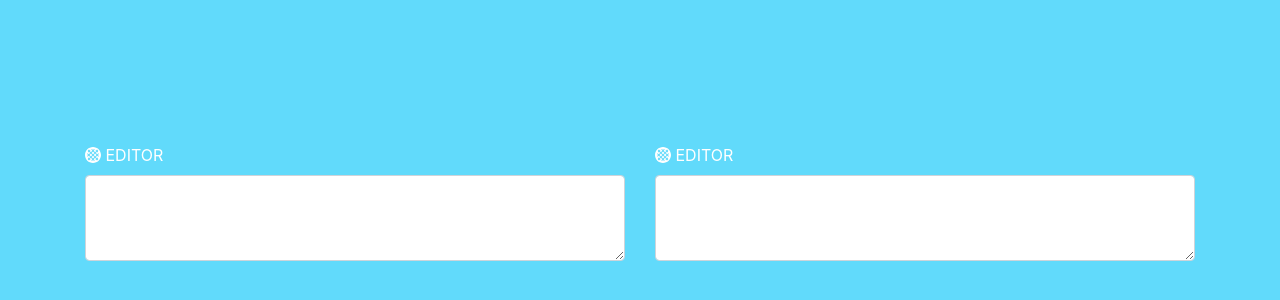
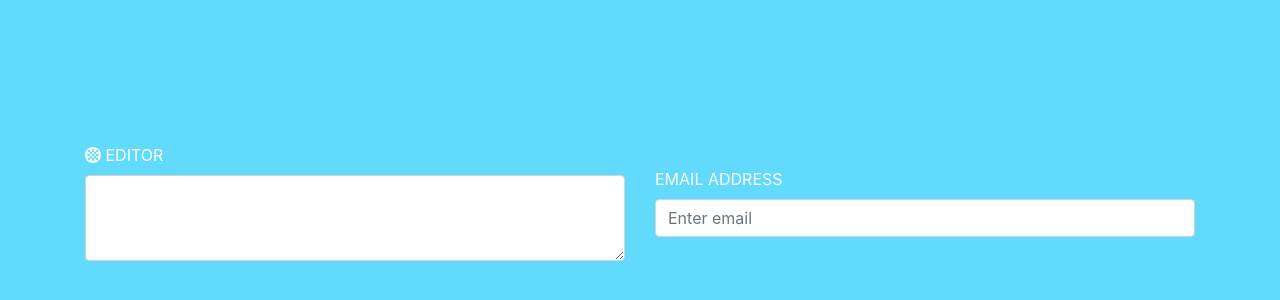
Before and after one commit to Natcancein/FreeCodeCamp, a React (Create React App) app in the folder FrontEndLibrariesProjects/markdown-previewer/: page / in a window 1280 px wide. Shown: the part 190-490 px from the top of the page. Built offline with nearby package versions, Linux system fonts and the light colour scheme.

Commit message:
adding Previewer component to markdown-previewer

```diff
--- a/FrontEndLibrariesProjects/markdown-previewer/src/App.js
+++ b/FrontEndLibrariesProjects/markdown-previewer/src/App.js
@@ -7,8 +7,8 @@ import Col from 'react-bootstrap/Col'
 
 // Adding Font Awwesome
 import { library } from '@fortawesome/fontawesome-svg-core'
-import { FontAwesomeIcon } from '@fortawesome/react-fontawesome'
 import { faStroopwafel } from '@fortawesome/free-solid-svg-icons'
+import Previewer from './components/Previewer';
 
 library.add(faStroopwafel)
 
@@ -19,7 +19,7 @@ class App extends Component {
       <Row style={{display: "flex",
             alignItems: "center",height:"100vh"}}>
         <Col>< Editor /></Col>
-        <Col>< Editor /></Col>
+        <Col>< Previewer /></Col>
       </Row>
 
     </Container></div>
--- a/FrontEndLibrariesProjects/markdown-previewer/src/components/Previewer.js
+++ b/FrontEndLibrariesProjects/markdown-previewer/src/components/Previewer.js
@@ -0,0 +1,19 @@
+import React from 'react';
+import Form from 'react-bootstrap/Form';
+import '../App.css';
+
+const Previewer = () => (
+
+        <Form>
+  <Form.Group controlId="formBasicEmail">
+    <Form.Label className="Titulos">Email address</Form.Label>
+    <Form.Control type="email" placeholder="Enter email" />
+
+  </Form.Group>
+
+
+</Form>
+
+);
+
+export default Previewer;
```
